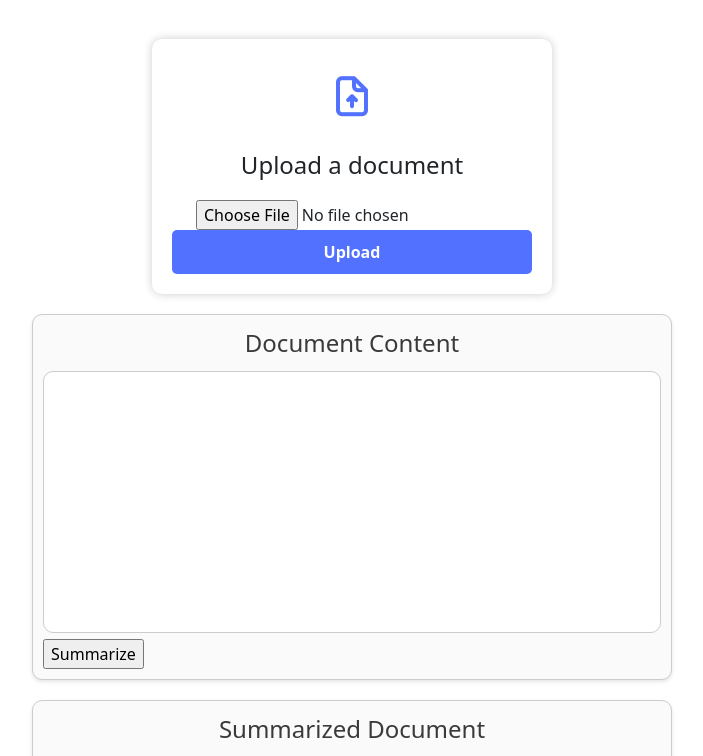
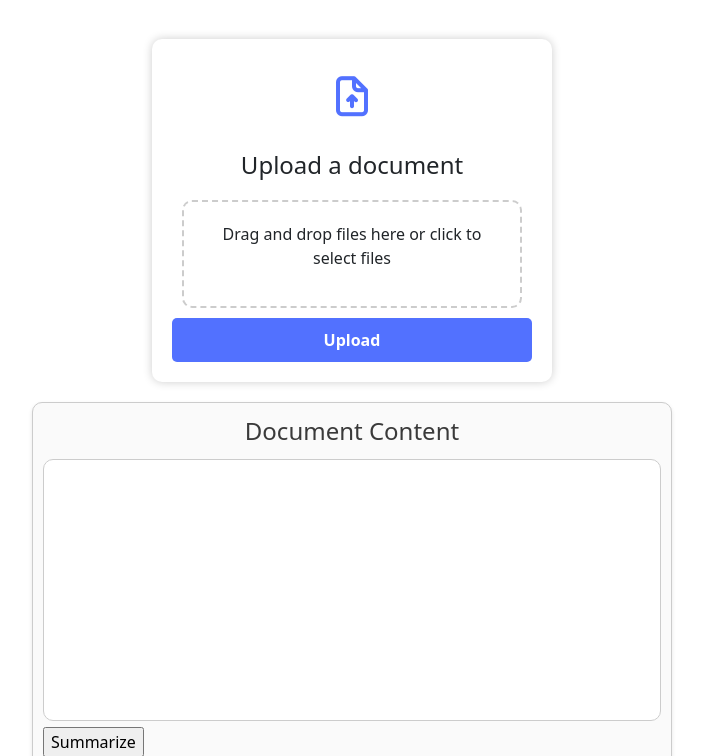
Before and after one commit to dheerazsah/Final-Year-Project-Paperlify, a Django app: page /dashboard in a window 1280 px wide. Shown: the part 175-931 px from the top of the page, without its empty margins (288-991 px from the left). Run offline with Django 4.2, Linux system fonts and the light colour scheme.

Commit message:
Update: drag-area in dashbaord.html
In this commit, I have removed the choose file button and added an area to drag and drop and on click functionality to upload the document.

```diff
--- a/Paperlify/templates/dashboard.html
+++ b/Paperlify/templates/dashboard.html
@@ -10,12 +10,43 @@
   </section>
 </div>
 
+<style>
+  .upload-area {
+    border: 2px dashed #ccc;
+    border-radius: 10px;
+    padding: 20px;
+    text-align: center;
+    cursor: pointer;
+    margin: 10px;
+  }
+
+  .upload-area input {
+      display: none;
+  }
+
+    .submit-btn {
+      display: block;
+      width: 100%;
+      background: var(--primary-blue);
+      color: var(--color-white);
+      font-weight: bold;
+      border: none;
+      padding: 10px 20px;
+      border-radius: 5px;
+      font-size: 1rem;
+      cursor: pointer;
+    }
+</style>
+
 <div class="drag-area">
   <form method="POST" action="" enctype="multipart/form-data">
       {% csrf_token %}
       <div class="icon"><i class="uil uil-file-upload"></i></div>
       <h2>Upload a document</h2>
-      <input type="file" name="file" id="file" accept=".txt, .pdf, .doc, .docx">
+      <div class="upload-area" onclick="document.getElementsByClassName('fileInput')[0].click()">
+            <p>Drag and drop files here or click to select files</p>
+            <input type="file" class="fileInput" id="file" name="file" accept=".txt, .pdf, .doc, .docx" onchange="displayFileName()">
+        </div>
       {% if error %}
           <p class="message"> {{ error }} </p>
           {% endif %}
@@ -23,6 +54,34 @@
       <button class="upload-btn" type="submit">Upload</button>
   </form>
 </div>
+
+<script>
+    function displayFileName() {
+        var input = document.getElementsByClassName('fileInput')[0];
+        var fileName = input.files[0].name;
+        document.getElementById('file-name').innerHTML = 'Selected file: ' + fileName;
+    }
+
+    var uploadArea = document.getElementsByClassName('upload-area')[0];
+
+    uploadArea.addEventListener('dragover', function (e) {
+        e.preventDefault();
+        uploadArea.style.border = '2px dashed #4caf50';
+    });
+
+    uploadArea.addEventListener('dragleave', function () {
+        uploadArea.style.border = '2px dashed #ccc';
+    });
+
+    uploadArea.addEventListener('drop', function (e) {
+        e.preventDefault();
+        uploadArea.style.border = '2px dashed #ccc';
+
+        var fileInput = document.getElementsByClassName('fileInput')[0];
+        fileInput.files = e.dataTransfer.files;
+        displayFileName();
+    });
+</script>
 
 
 <!-- Show Document -->
```
